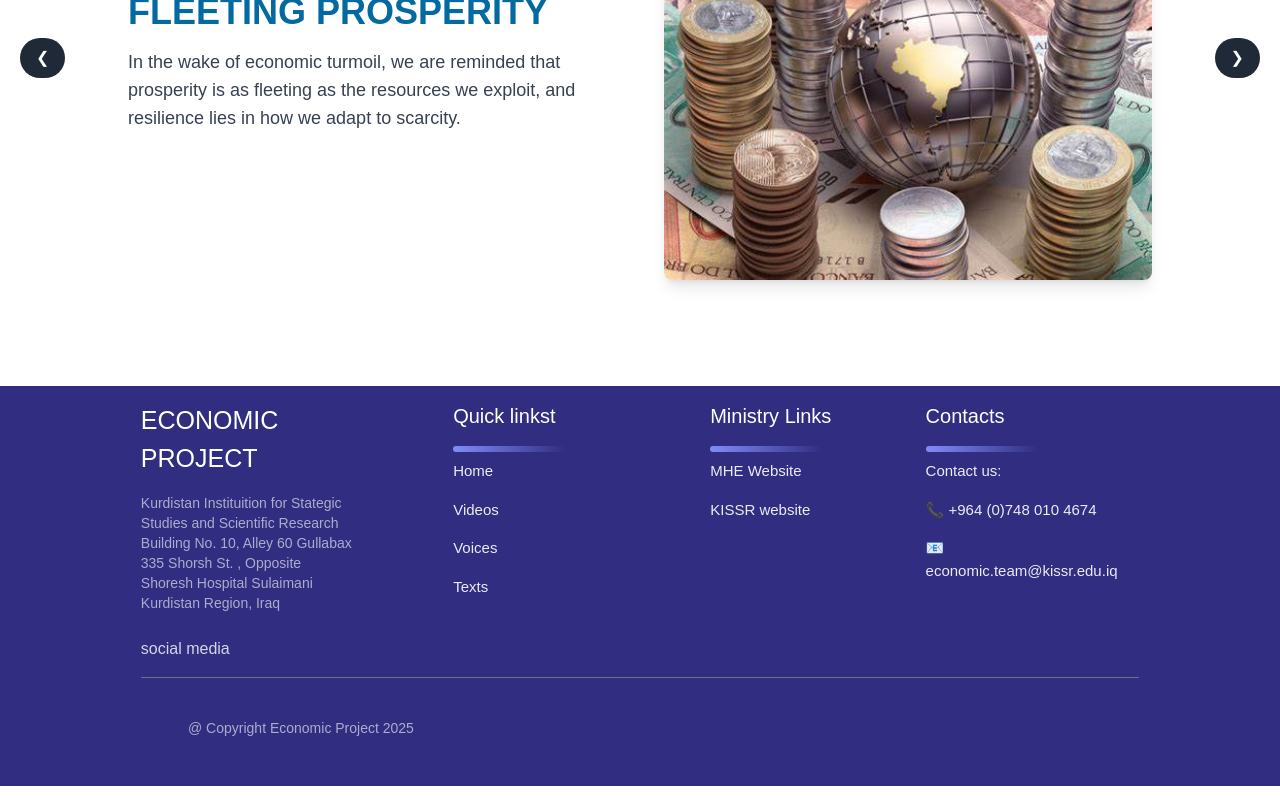
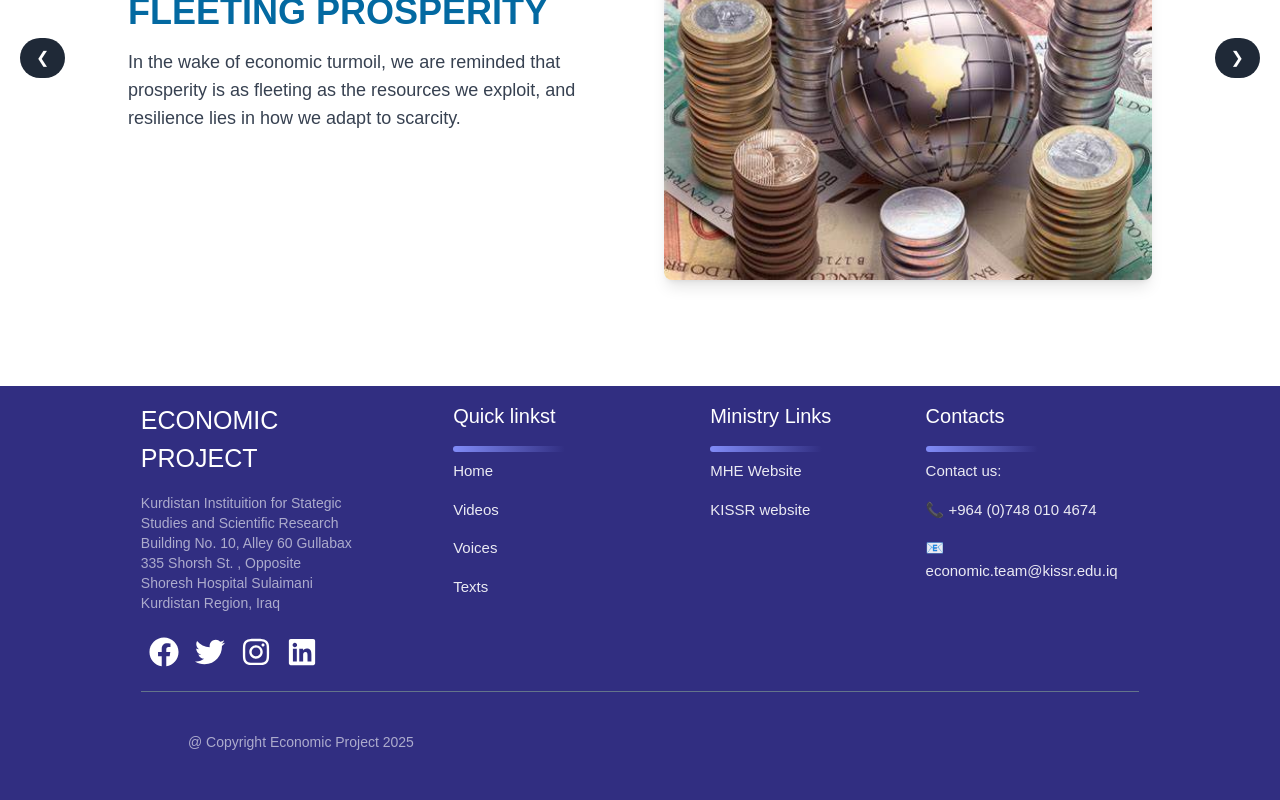
Before and after one commit to HawkarDev/ecofront, a Next.js app: page / in a window 1280 px wide. Shown: the part 342-1142 px from the top of the page. Built offline with nearby package versions, Linux system fonts and the light colour scheme.

Commit message:
add-socialMedia

```diff
--- a/app/globals.css
+++ b/app/globals.css
@@ -26,6 +26,6 @@ body {
     @apply text-xl  text-white mb-4
   }
   .footer_link{
-    @apply  text-white text-[15px] opacity-90 mb-4 w-fit cursor-pointer hover:text-indigo-900
+    @apply  text-white text-[15px] opacity-90 mb-4 w-fit cursor-pointer  hover:text-orange-300
   }
 }
--- a/components/Footer.tsx
+++ b/components/Footer.tsx
@@ -2,6 +2,7 @@
 
 import Link from "next/link";
 import React from "react";
+import SocialMediaIcons from "./SocialIcons";
 
 const Footer = () => {
   return (
@@ -18,7 +19,9 @@ const Footer = () => {
             Building No. 10, Alley 60 Gullabax 335 Shorsh St. , Opposite Shoresh
             Hospital Sulaimani Kurdistan Region, Iraq
           </p>
-          <p className="text-base mt-6 text-white opacity-80">social media</p>
+          <div className="mt-4 p-2">
+            <SocialMediaIcons />
+          </div>
         </div>
         {/* second Part */}
         <div className="lg:mx-auto">
@@ -60,13 +63,13 @@ const Footer = () => {
           <h1 className="footer_title">Contacts </h1>
           <div className="w-28 h-1.5 bg-gradient-to-r from-indigo-400 to-indigo-900 rounded-full mb-2"></div>
           <div>
-            <p className="text-white text-[15px] opacity-90 mb-4 w-fit cursor-pointer">
+            <p className="text-white text-[15px] opacity-90 mb-4 w-fit ">
               Contact us:
             </p>
-            <p className="text-white text-[15px] opacity-90 mb-4 w-fit cursor-pointer">
+            <p className="text-white text-[15px] opacity-90 mb-4 w-fit  hover:text-orange-300">
               📞 +964 (0)748 010 4674{" "}
             </p>
-            <p className="text-white text-[15px] opacity-90 mb-4 w-fit cursor-pointer">
+            <p className="text-white text-[15px] opacity-90 mb-4 w-fit hover:text-orange-300">
               📧 economic.team@kissr.edu.iq
             </p>
           </div>
--- a/components/NavBar.tsx
+++ b/components/NavBar.tsx
@@ -12,12 +12,24 @@ const NavBar = () => {
           <Image src="/images/logo.png" alt="log" width={100} height={100} />
         </Link>
         <div className="flex flex-row  items-center gap-6 justify-start w-auto md:w-4/5 mx-auto h-auto text-cyan-50">
-          <Link href="/home">Home</Link>
-          <Link href="/videos">Videos</Link>
-          <Link href="/voices">Voices</Link>
-          <Link href="/texts">Texts</Link>
-          <Link href="/uploadfiles">Upload Files</Link>
-          <Link href="/fileList">File List</Link>
+          <Link href="/home" className=" hover:text-orange-300">
+            Home
+          </Link>
+          <Link href="/videos" className=" hover:text-orange-300">
+            Videos
+          </Link>
+          <Link href="/voices" className=" hover:text-orange-300">
+            Voices
+          </Link>
+          <Link href="/texts" className=" hover:text-orange-300">
+            Texts
+          </Link>
+          <Link href="/uploadfiles" className=" hover:text-orange-300">
+            Upload Files
+          </Link>
+          <Link href="/fileList" className=" hover:text-orange-300">
+            File List
+          </Link>
         </div>
         <div className="text-cyan-50">Login</div>
       </div>
--- /dev/null
+++ b/components/SocialIcons.tsx
@@ -0,0 +1,22 @@
+import { FaFacebook, FaTwitter, FaInstagram, FaLinkedin } from "react-icons/fa";
+
+const SocialMediaIcons = () => {
+  return (
+    <div className="flex space-x-4">
+      <a href="https://facebook.com" target="_blank" rel="noopener noreferrer">
+        <FaFacebook size={30} color="white" />
+      </a>
+      <a href="https://twitter.com" target="_blank" rel="noopener noreferrer">
+        <FaTwitter size={30} color="white" />
+      </a>
+      <a href="https://instagram.com" target="_blank" rel="noopener noreferrer">
+        <FaInstagram size={30} color="white" />
+      </a>
+      <a href="https://linkedin.com" target="_blank" rel="noopener noreferrer">
+        <FaLinkedin size={30} color="white" />
+      </a>
+    </div>
+  );
+};
+
+export default SocialMediaIcons;
```
